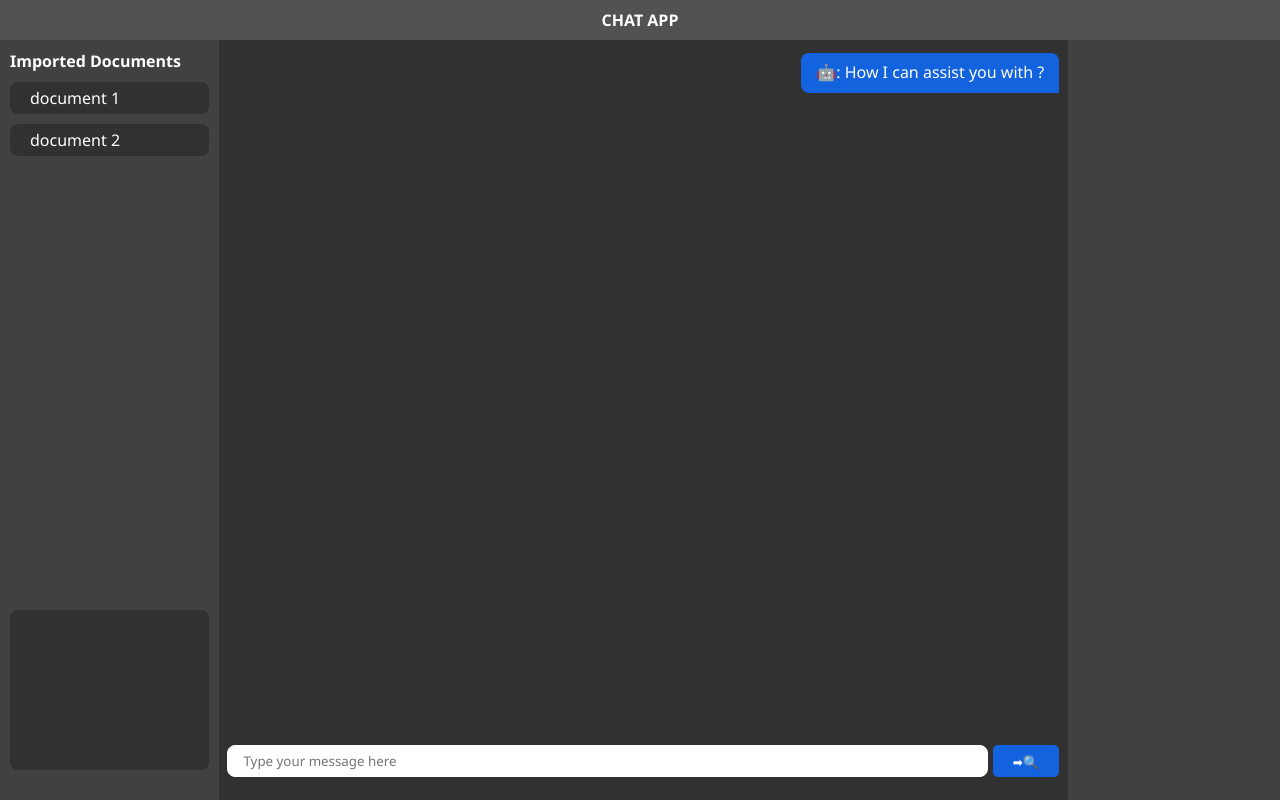
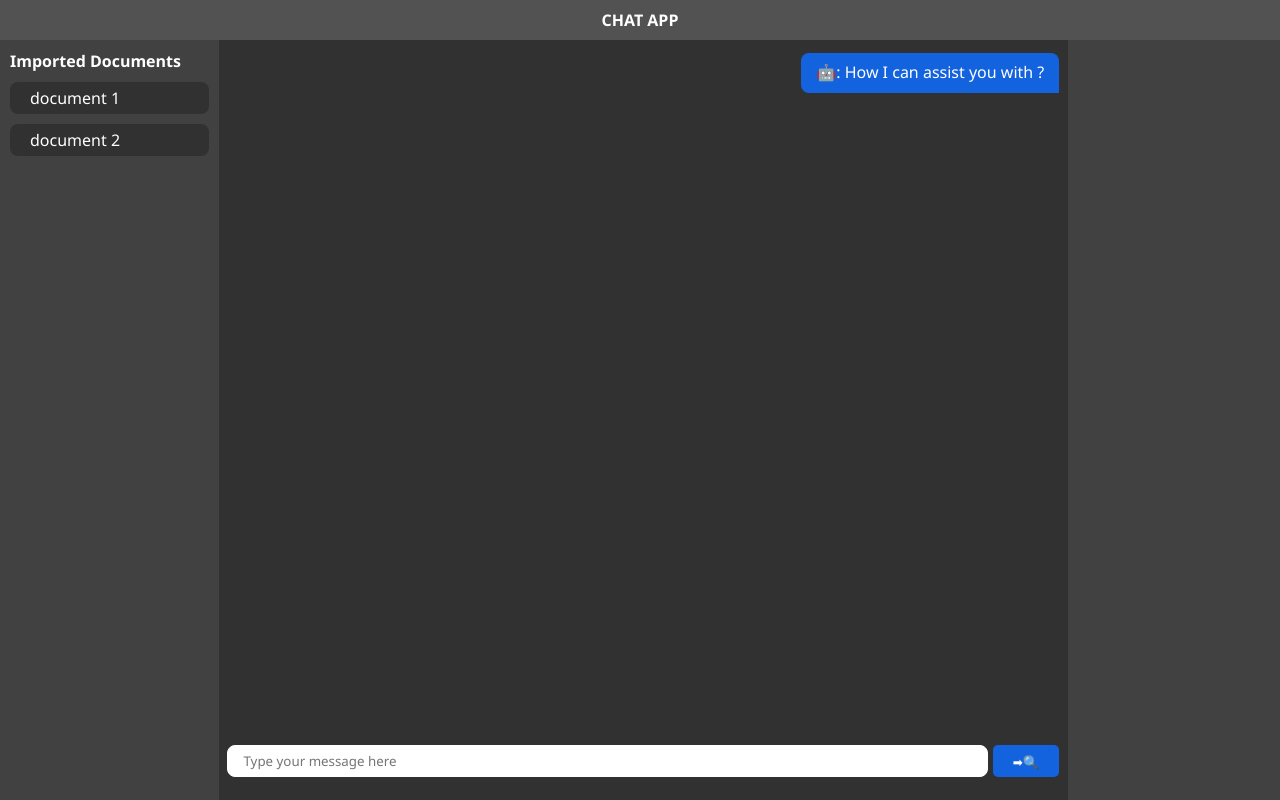
Before and after one commit to im-saikumar/Chat-App-UI, a React (Create React App) app: page / in a window 1280 px wide. Built offline with nearby package versions, Linux system fonts and the light colour scheme.

Commit message:
ui changes

```diff
--- a/src/components/sidebarComponent.jsx
+++ b/src/components/sidebarComponent.jsx
@@ -12,7 +12,7 @@ const SidebarComponent = () => {
       <DocumnetCard>document 2</DocumnetCard>
 
     </div>
-    <div
+    {/* <div
       className="bg-primary"
       style={{
         height: "20vh",
@@ -21,11 +21,11 @@ const SidebarComponent = () => {
         borderRadius: "8px",
       }}
     >
-      {/* <p style={{padding: '5px 0'}}>Upload Document</p> */}
-      {/* <p style={{padding: '5px 0'}}>Delete all Document</p>
+      <p style={{padding: '5px 0'}}>Upload Document</p>
+      <p style={{padding: '5px 0'}}>Delete all Document</p>
       <p style={{padding: '5px 0'}}>Clear history</p>
-      <p style={{padding: '5px 0'}}>Export history</p> */}
-    </div>
+      <p style={{padding: '5px 0'}}>Export history</p>
+    </div> */}
   </div>
 
   )
```
